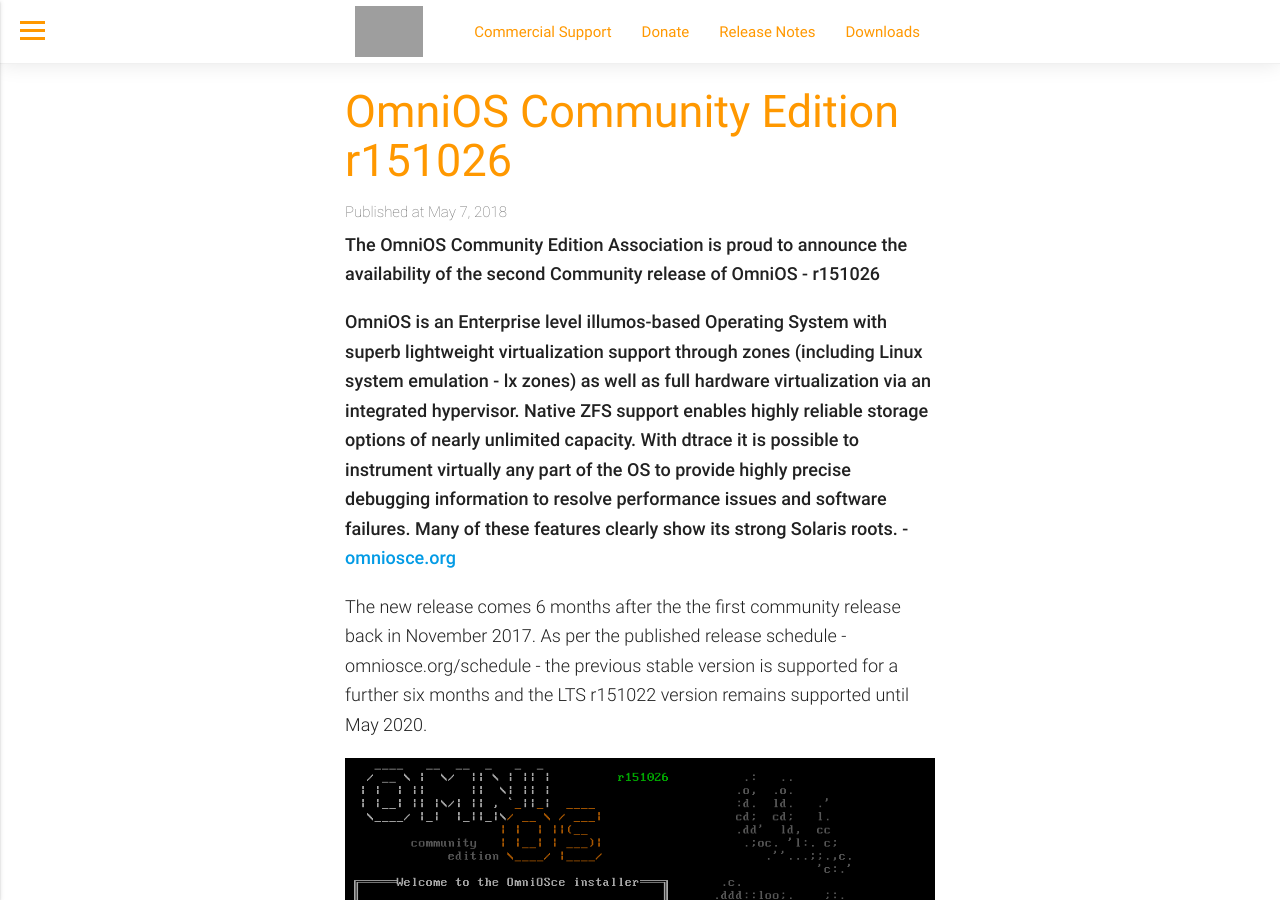
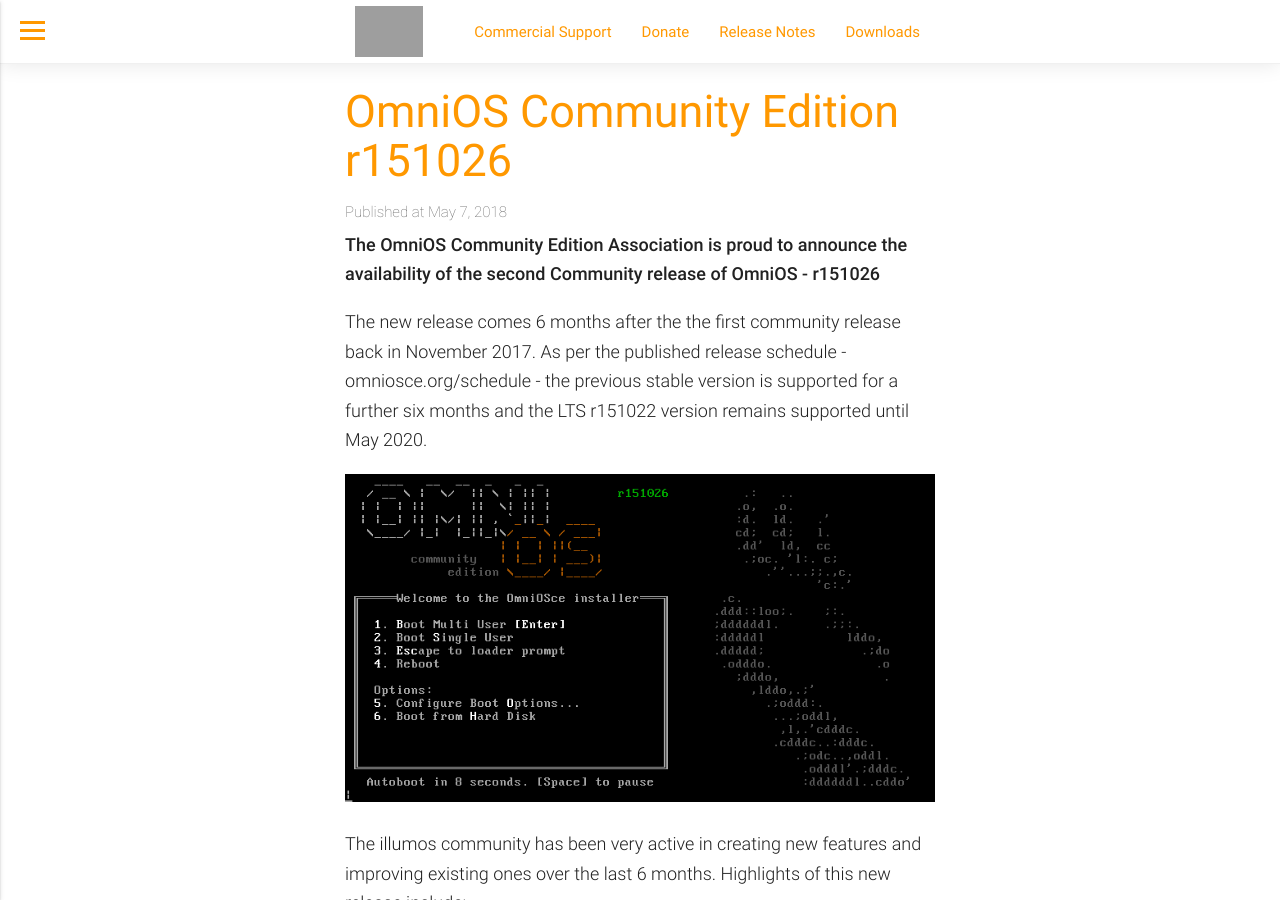
Before and after one commit to omniosorg/omniosorg.github.io, a Jekyll site: the page built from _posts/2018-05-07-release-026.md, in a window 1280 px wide and 900 px high. Built offline with Jekyll 4.4.1, drawn with Linux system fonts in a browser that asks for light colours; some of the changed text lies outside the part shown; grey boxes are pictures that could not be loaded.

Commit message:
fix order for website

```diff
--- a/_posts/2018-05-07-release-026.md
+++ b/_posts/2018-05-07-release-026.md
@@ -3,8 +3,6 @@
 title: OmniOS Community Edition r151026
 ---
 **The OmniOS Community Edition Association is proud to announce the availability of the second Community release of OmniOS - r151026**
-
-**OmniOS is an Enterprise level illumos-based Operating System with superb lightweight virtualization support through zones (including Linux system emulation - lx zones) as well as full hardware virtualization via an integrated hypervisor. Native ZFS support enables highly reliable storage options of nearly unlimited capacity. With dtrace it is possible to instrument virtually any part of the OS to provide highly precise debugging information to resolve performance issues and software failures.  Many of these features clearly show its strong Solaris roots. - [omniosce.org](https://omniosce.org)**
 
 The new release comes 6 months after the the first community release back in November 2017. As per the published release schedule - omniosce.org/schedule - the previous stable version is supported for a further six months and the LTS r151022 version remains supported until May 2020.
 
```
Also changed, not shown: other parts of _posts/2018-05-07-release-026.md (+2 -0 lines).
